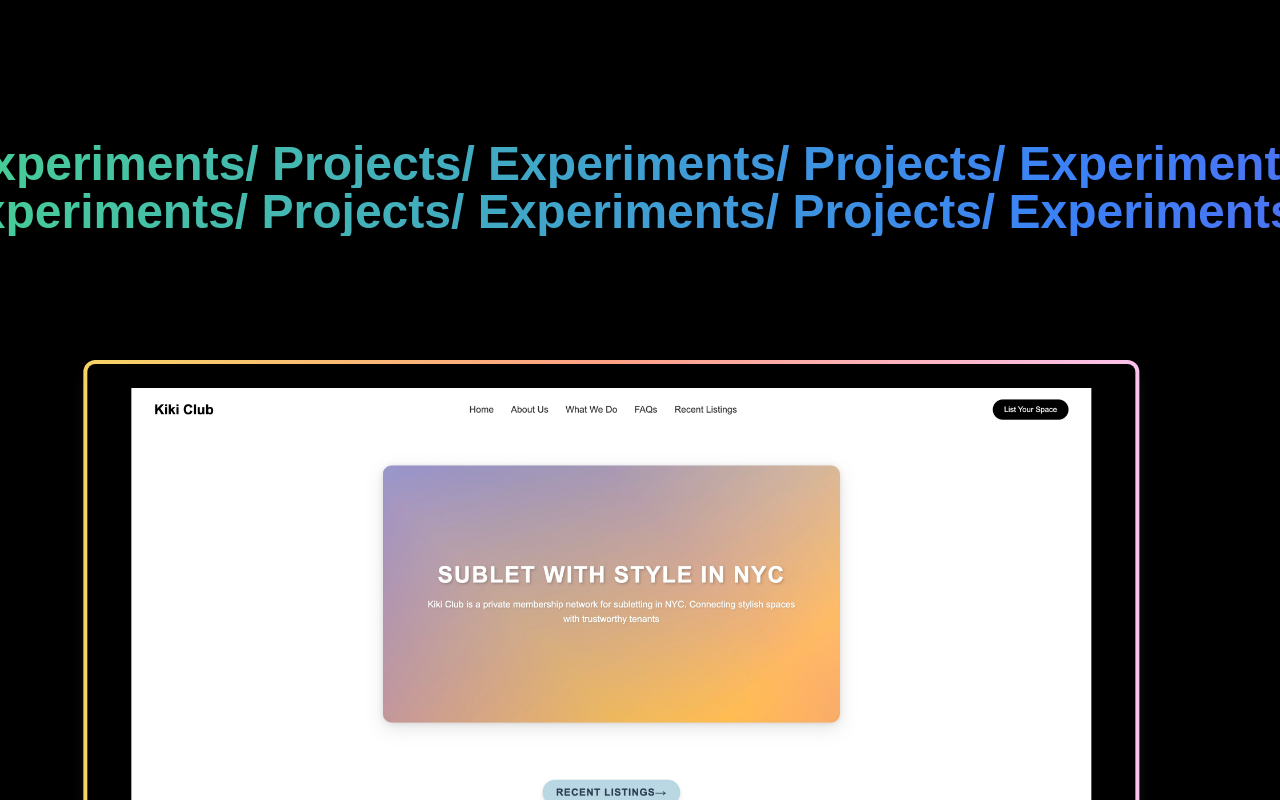
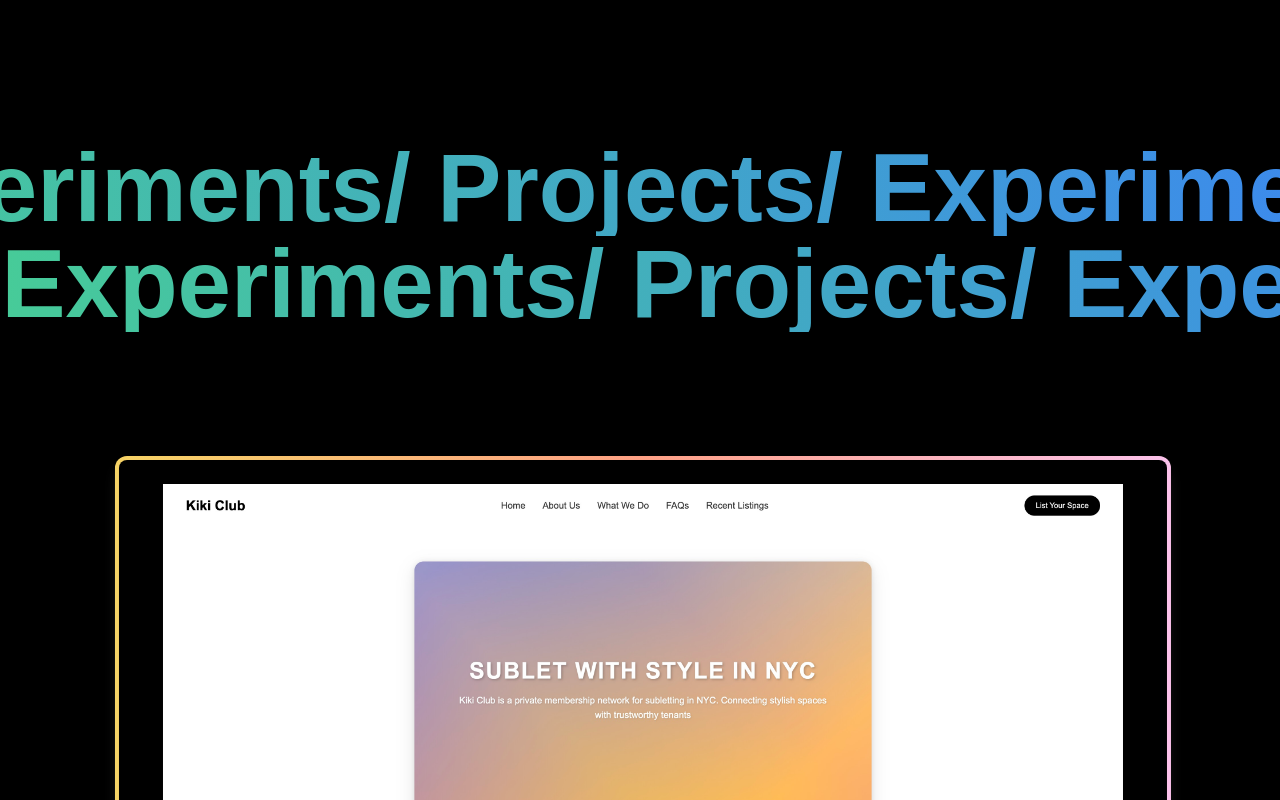
Before and after one commit to rohan2503/retro-grid, a Next.js app: page / in a window 1280 px wide. Shown: the part 2340-3140 px from the top of the page. Built offline with nearby package versions, Linux system fonts and the light colour scheme.

Commit message:
fixed project font

```diff
--- a/src/app/page.tsx
+++ b/src/app/page.tsx
@@ -71,7 +71,7 @@ export default function Home() {
           <VelocityScroll
             text="Projects/ Experiments/ "
             default_velocity={5}
-            className="text-5xl font-bold text-transparent bg-clip-text bg-gradient-to-r from-green-400 via-blue-500 to-purple-600"
+            className="text-8xl font-bold text-transparent bg-clip-text bg-gradient-to-r from-green-400 via-blue-500 to-purple-600"
           />
         </div>
         <ProjectCards projects={projects} />
```
